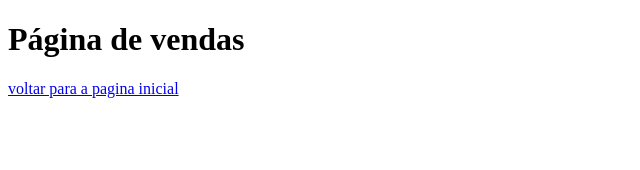
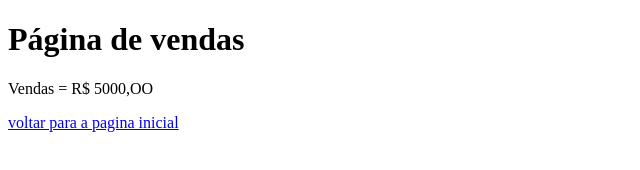
Before and after one commit to JhonnyGJ/Aulagithub, a plain HTML site: page Vendas.html in a window 1280 px wide. Shown: the whole page, without its empty margins (0-640 px from the left). Drawn offline with Linux system fonts and the light colour scheme.

Commit message:
acrescentado valor das vendas

```diff
--- a/Vendas.html
+++ b/Vendas.html
@@ -8,6 +8,7 @@
 </head>
 <body>
    <h1>Página de vendas</h1>
+   <p>Vendas = R$ 5000,OO</p>
    <a href="index.html">voltar para a pagina inicial</a>
 
 </body>
```
